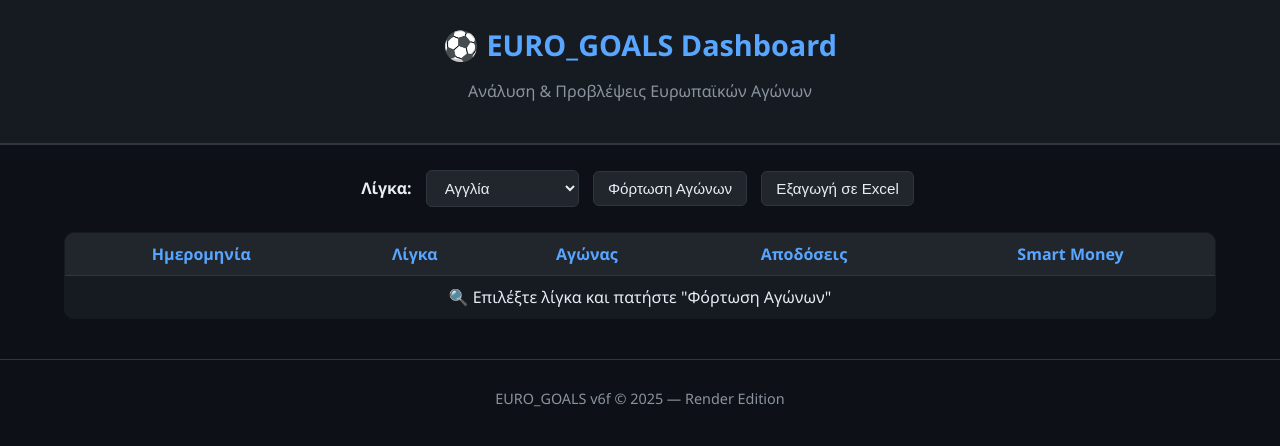
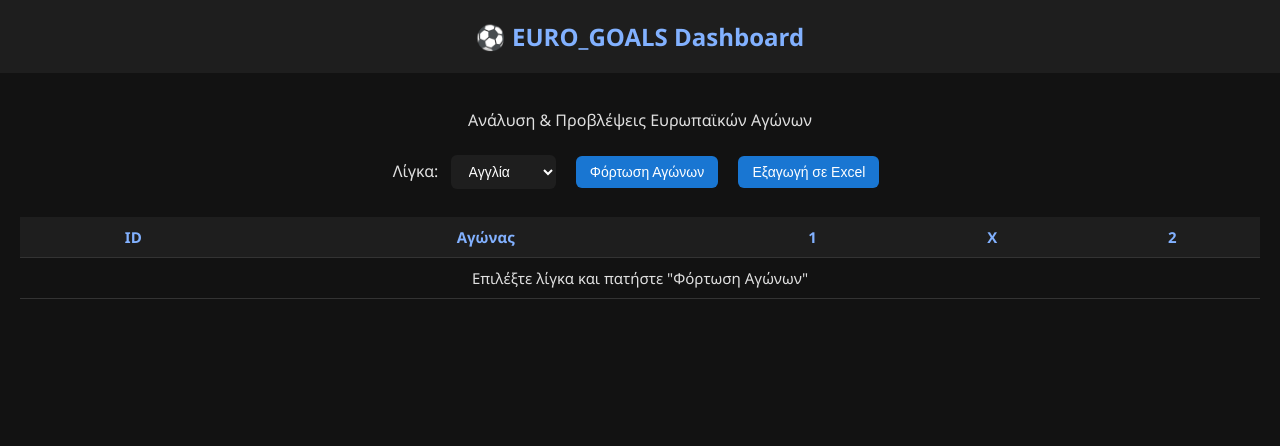
Before and after one commit to pierros1402/EURO_GOALS, a Flask app: page / in a window 1280 px wide. Shown: the top 446 px of the page. Run offline with Flask 3, Linux system fonts and the light colour scheme.

Commit message:
Remove wrong index.html and keep only templates version

```diff
--- a/templates/index.html
+++ b/templates/index.html
@@ -2,57 +2,139 @@
 <html lang="el">
 <head>
   <meta charset="UTF-8">
-    <title>EURO_GOALS v6f</title>
-    <link rel="stylesheet" href="/static/style.css">
+  <meta name="viewport" content="width=device-width, initial-scale=1.0">
+  <title>⚽ EURO_GOALS Dashboard</title>
+  <style>
+    body {
+      background-color: #121212;
+      color: #e0e0e0;
+      font-family: "Segoe UI", Arial, sans-serif;
+      margin: 0;
+      padding: 0;
+    }
+    header {
+      text-align: center;
+      padding: 20px;
+      background-color: #1e1e1e;
+      color: #82b1ff;
+      font-size: 1.5rem;
+      font-weight: bold;
+    }
+    main {
+      padding: 20px;
+      text-align: center;
+    }
+    select, button {
+      margin: 8px;
+      padding: 8px 14px;
+      border-radius: 6px;
+      border: none;
+      font-size: 14px;
+    }
+    select {
+      background-color: #1e1e1e;
+      color: #fff;
+    }
+    button {
+      cursor: pointer;
+      background-color: #1976d2;
+      color: #fff;
+      transition: 0.3s;
+    }
+    button:hover {
+      background-color: #42a5f5;
+    }
+    table {
+      width: 100%;
+      border-collapse: collapse;
+      margin-top: 20px;
+      font-size: 15px;
+    }
+    th, td {
+      padding: 10px;
+      border-bottom: 1px solid #333;
+    }
+    th {
+      background-color: #1e1e1e;
+      color: #82b1ff;
+    }
+    tr:hover {
+      background-color: #2a2a2a;
+    }
+  </style>
 </head>
+
 <body>
-    <header>
-        <h1>⚽ EURO_GOALS Dashboard</h1>
+  <header>⚽ EURO_GOALS Dashboard</header>
+  <main>
     <p>Ανάλυση & Προβλέψεις Ευρωπαϊκών Αγώνων</p>
-    </header>
 
-    <main>
-        <section id="controls">
+    <div>
       <label for="league">Λίγκα:</label>
       <select id="league">
-                <option value="england_all">Αγγλία</option>
-                <option value="germany_1_2_3">Γερμανία</option>
-                <option value="greece_1_2_3">Ελλάδα</option>
-                <option value="spain_1_2">Ισπανία</option>
-                <option value="italy_1_2">Ιταλία</option>
-                <option value="france_1_2">Γαλλία</option>
-                <option value="europe_1_2">Όλη η Ευρώπη</option>
+        <option value="Αγγλία">Αγγλία</option>
+        <option value="Ισπανία">Ισπανία</option>
+        <option value="Ιταλία">Ιταλία</option>
+        <option value="Γερμανία">Γερμανία</option>
+        <option value="Ελλάδα">Ελλάδα</option>
       </select>
-            <button id="loadMatches">Φόρτωση Αγώνων</button>
-            <button id="exportExcel">Εξαγωγή σε Excel</button>
-        </section>
+      <button onclick="loadMatches()">Φόρτωση Αγώνων</button>
+      <button onclick="exportExcel()">Εξαγωγή σε Excel</button>
+    </div>
 
-        <section id="matches">
     <table>
       <thead>
         <tr>
-                        <th>Ημερομηνία</th>
-                        <th>Λίγκα</th>
+          <th>ID</th>
           <th>Αγώνας</th>
-                        <th>Αποδόσεις</th>
-                        <th>Smart Money</th>
+          <th>1</th>
+          <th>Χ</th>
+          <th>2</th>
         </tr>
       </thead>
-                <tbody id="matchData">
-                    <tr>
-                        <td colspan="5" style="text-align:center;">
-                            🔍 Επιλέξτε λίγκα και πατήστε "Φόρτωση Αγώνων"
-                        </td>
-                    </tr>
+      <tbody id="matches-body">
+        <tr><td colspan="5">Επιλέξτε λίγκα και πατήστε "Φόρτωση Αγώνων"</td></tr>
       </tbody>
     </table>
-        </section>
   </main>
 
-    <footer>
-        <p>EURO_GOALS v6f © 2025 — Render Edition</p>
-    </footer>
+  <script>
+  async function loadMatches() {
+    const league = document.querySelector("#league").value;
+    const tableBody = document.querySelector("#matches-body");
+    tableBody.innerHTML = "<tr><td colspan='5'>⏳ Φόρτωση...</td></tr>";
 
-    <script src="/static/script.js"></script>
+    try {
+      const res = await fetch("/api/matches");
+      if (!res.ok) throw new Error("Σφάλμα φόρτωσης API");
+      const data = await res.json();
+
+      tableBody.innerHTML = "";
+      if (data.count === 0) {
+        tableBody.innerHTML = "<tr><td colspan='5'>Δεν βρέθηκαν αγώνες</td></tr>";
+        return;
+      }
+
+      data.matches.forEach(match => {
+        const row = document.createElement("tr");
+        row.innerHTML = `
+          <td>${match.id}</td>
+          <td>${match.home_team} - ${match.away_team}</td>
+          <td>${match.home_odds ?? "-"}</td>
+          <td>${match.draw_odds ?? "-"}</td>
+          <td>${match.away_odds ?? "-"}</td>
+        `;
+        tableBody.appendChild(row);
+      });
+    } catch (err) {
+      console.error(err);
+      tableBody.innerHTML = "<tr><td colspan='5'>⚠️ Δεν είναι διαθέσιμο το API</td></tr>";
+    }
+  }
+
+  function exportExcel() {
+    alert("🧾 Εξαγωγή σε Excel – υπό κατασκευή...");
+  }
+  </script>
 </body>
 </html>
```
Also changed, not shown: index.html (deleted, +0 -13 lines). Lines whose indentation alone changed are shown as unchanged.
